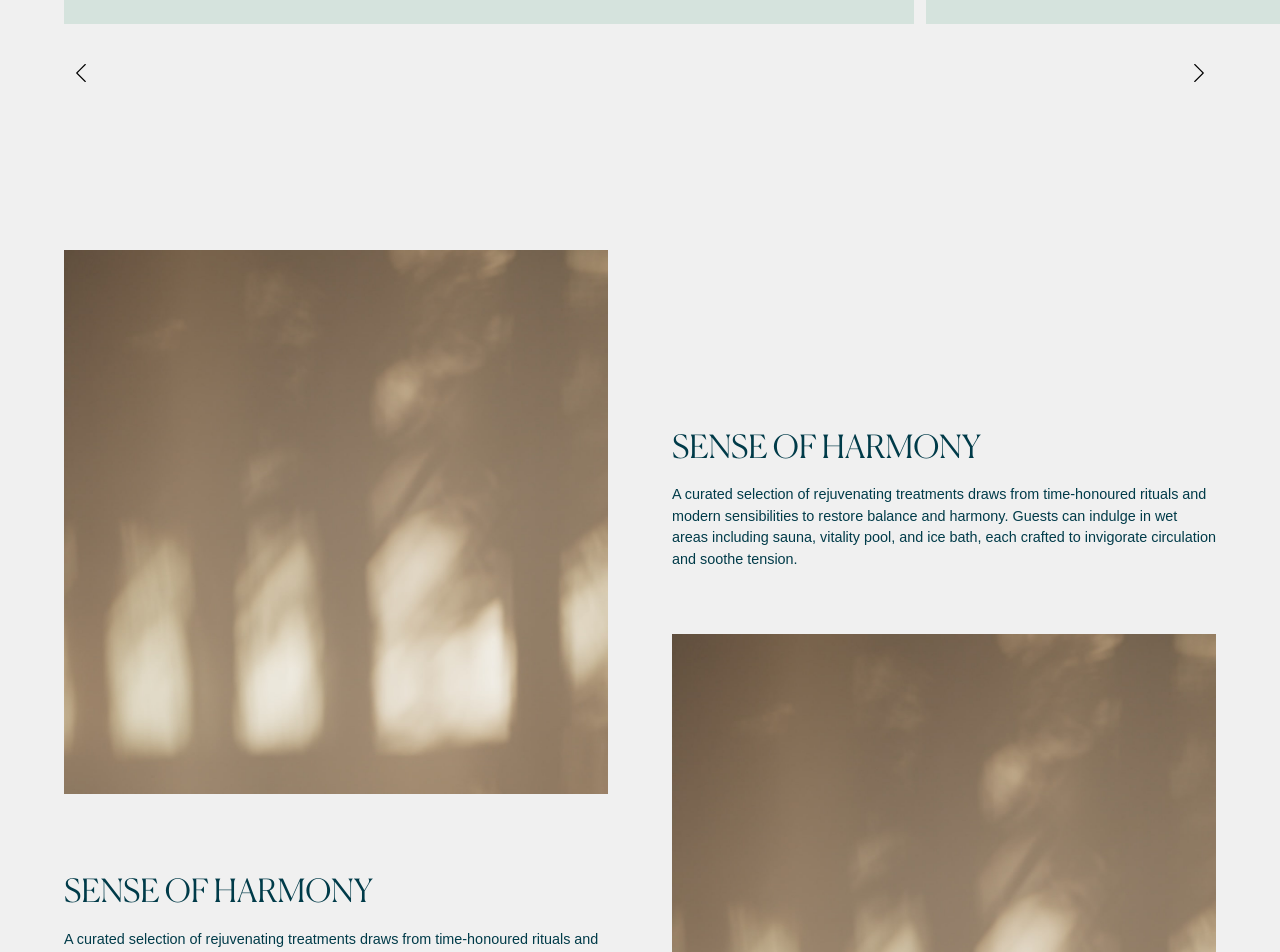
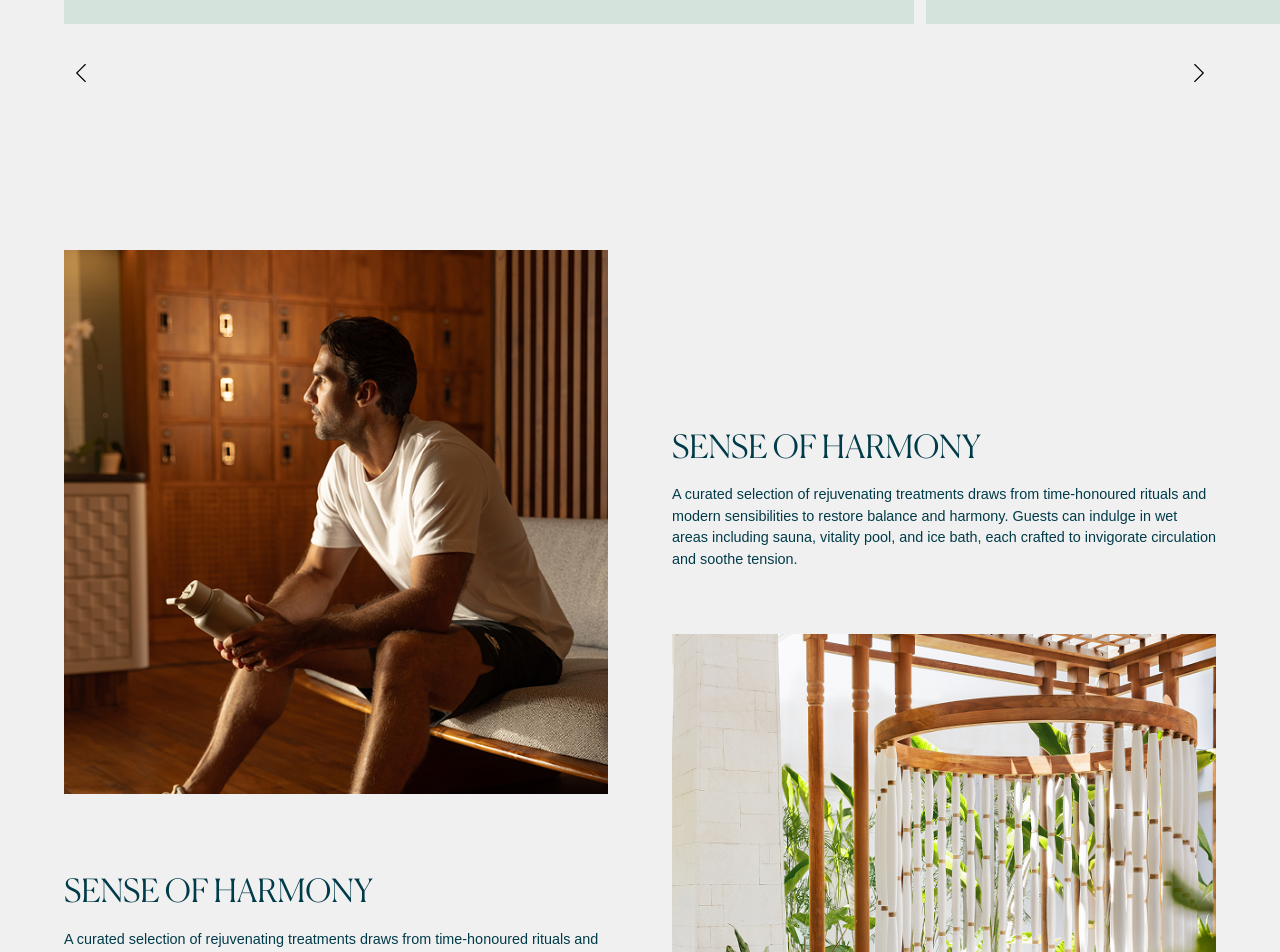
Before and after one commit to TheInstituteOfCode/rbc, a Jekyll site: the page built from index.html, in a window 1280 px wide. Shown: the part 3413-4365 px from the top of the page. Built offline with Jekyll 4.4.1, drawn with Linux system fonts in a browser that asks for light colours; nearby versions of some CDN libraries; some web fonts are replaced.

Commit message:
Updated 3 files via CloudCannon.

```diff
--- a/index.html
+++ b/index.html
@@ -182,8 +182,8 @@ blocks:
             url: '#'
             open-in-new-tab: false
         image-1:
-            src: /uploads/videos/beach-cover.jpg
-            title: Regent Bali Canggu Pool View
+            src: /uploads/health-club.jpg
+            title: Health Club
         content-2:
             subHeading:
             heading: Health Club
@@ -198,8 +198,8 @@ blocks:
             url: '#'
             open-in-new-tab: false
         image-2:
-            src: /uploads/videos/beach-cover.jpg
-            title: Regent Bali Canggu Pool View
+            src: /uploads/sense-of-harmony.jpg
+            title: Sense of Harmony
         scheme:
             scheme-color: base
             scheme-padding: small-padding
```
Also changed, not shown: uploads/health-club.jpg (added), uploads/sense-of-harmony.jpg (added).
